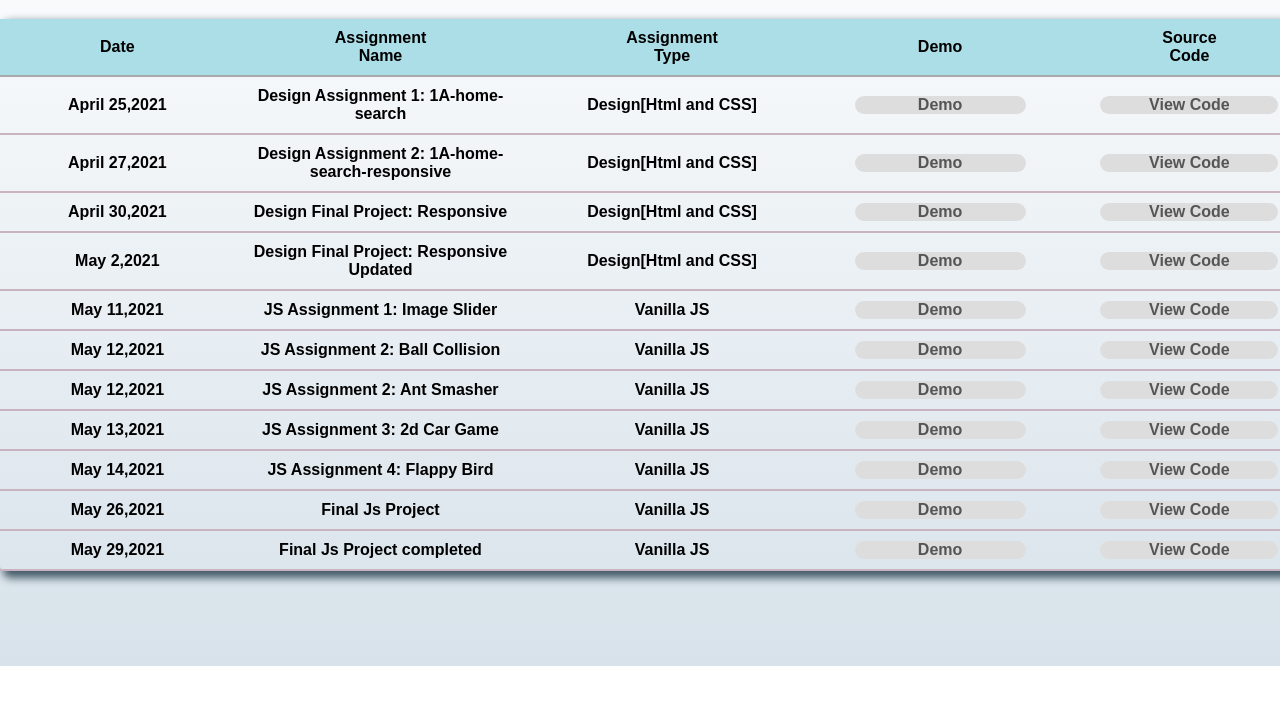
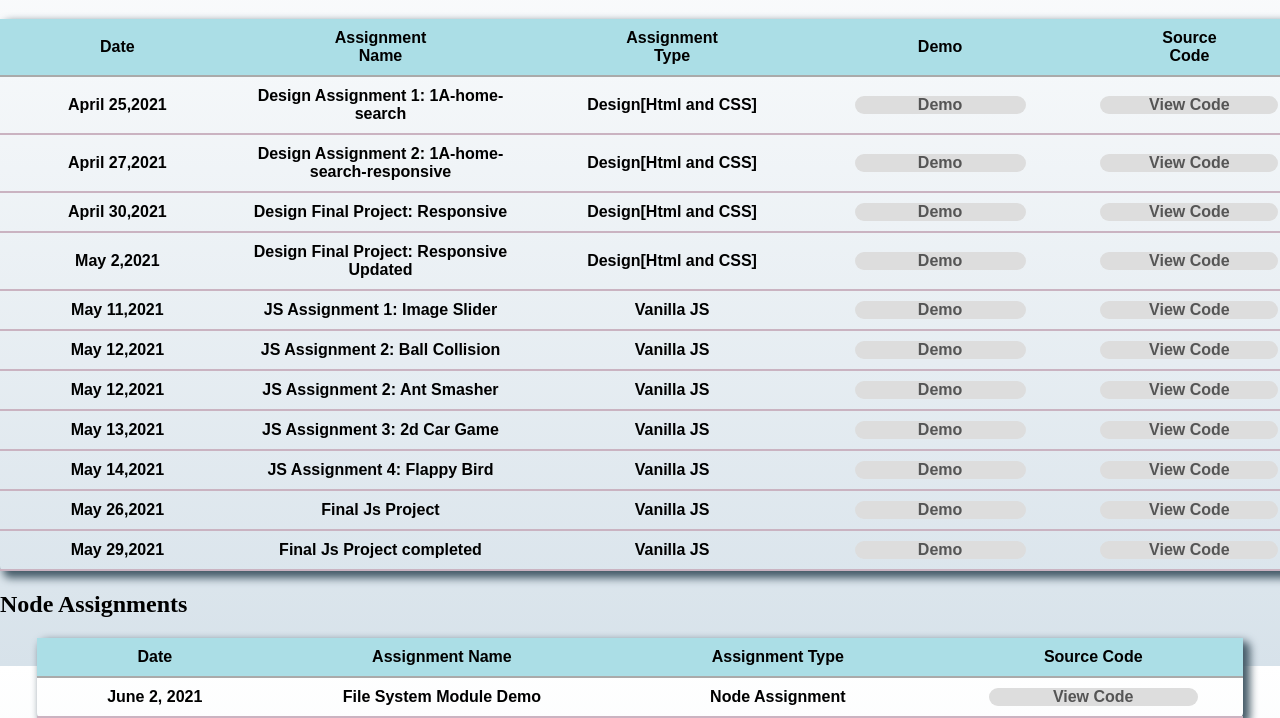
Before and after one commit to saw-zer0/leapfropg-page, a plain HTML site: page index.html in a window 1280 px wide. Shown: the part 134-852 px from the top of the page. Before the commit the page ends 800 px from the top, so only its background shows below. Drawn offline with Linux system fonts and the light colour scheme; a web font is replaced by a local one.

Commit message:
new assignment added

```diff
--- a/index.html
+++ b/index.html
@@ -109,6 +109,27 @@
             </tr>
         </tbody>
     </table>
+
+
+    <h2>Node Assignments</h2>
+    <table>
+        <thead>
+            <tr>
+                <th>Date</th>
+                <th>Assignment Name</th>
+                <th>Assignment Type</th>
+                <th>Source Code</th>
+            </tr>
+        </thead>
+        <tbody>
+            <tr>
+                <td>June 2, 2021</td>
+                <td>File System Module Demo</td>
+                <td>Node Assignment</td>
+                <td><a href="https://github.com/saw-zer0/node-fs-demo">View Code</a></td>
+            </tr>
+        </tbody>
+    </table>
 </body>
 
 </html>
```
